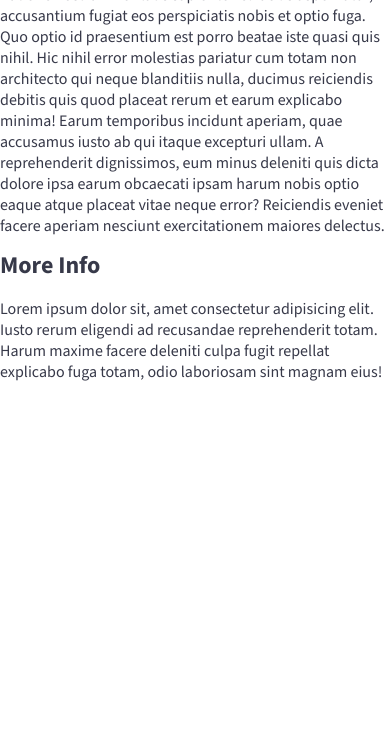
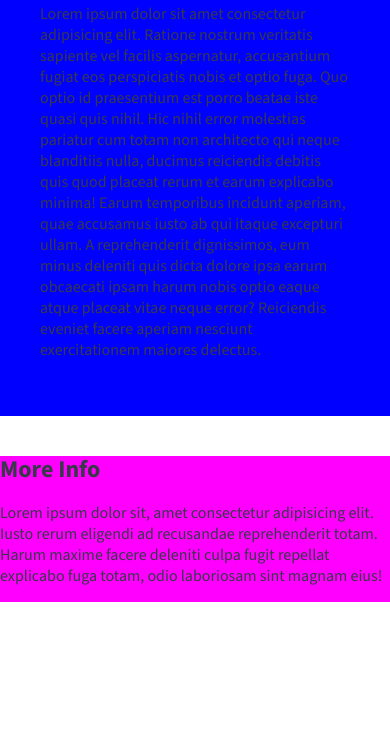
Before and after one commit to syntrike01/global-styles-, a plain HTML site: page index.html in a window 390 px wide. Shown: the part 94-844 px from the top of the page. Drawn offline with nearby package versions, Linux system fonts and the light colour scheme.

Commit message:
responsive 2 column layout

```diff
--- a/app/scss/layout/_grid.scss
+++ b/app/scss/layout/_grid.scss
@@ -0,0 +1,24 @@
+.grid {
+  display: grid;
+  grid-template-columns: 1fr;
+  grid-template-rows: auto auto;
+  gap: 40px;
+
+  @media (min-width: 900px){
+    grid-template-columns: 2fr 1fr;
+    grid-template-rows: auto;
+  }
+
+  &__main,
+  &__sidepar {
+    padding: 40px;
+  }
+
+  &__main {
+    background-color: blue;
+  }
+
+  &__sidebar {
+    background-color: magenta;
+  }
+}
```
Also changed, not shown: dist/style.css, 1 other file.
